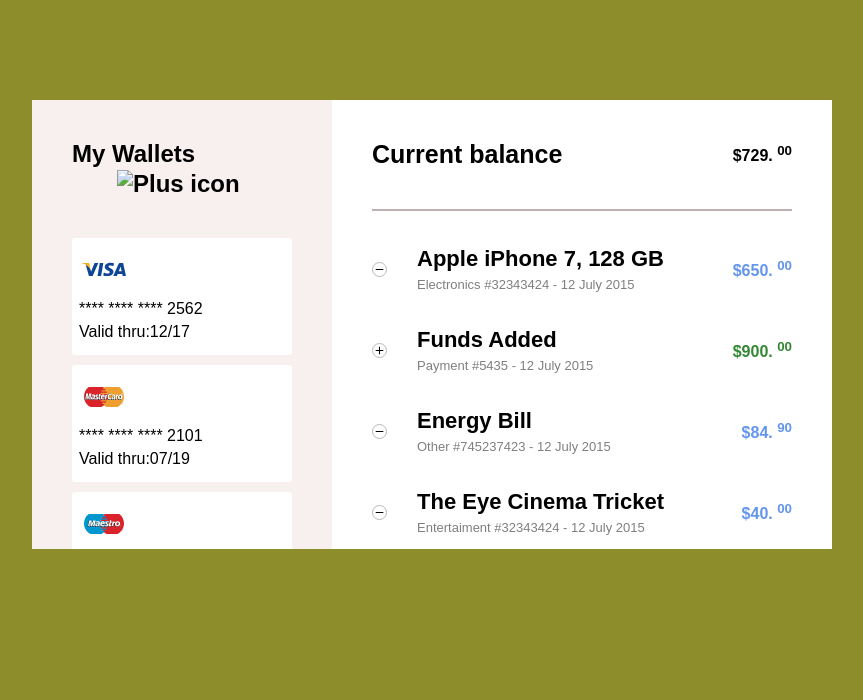
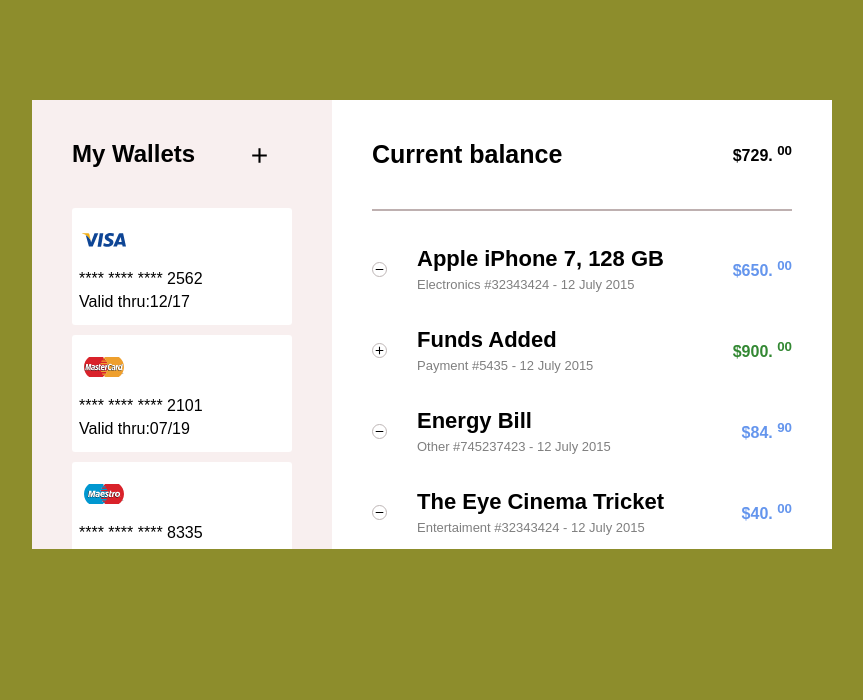
Before and after one commit to abubakr193/Card-Pay, a plain HTML site: page index.html in a window 1280 px wide. Shown: the whole page, without its empty margins (138-1001 px from the left). Drawn offline with Linux system fonts and the light colour scheme.

Commit message:
yana karoche

```diff
--- a/index.html
+++ b/index.html
@@ -16,7 +16,7 @@
   <div class="container">
     <form class="form" action="https://echo.htmlacademy.ru/" method="POST">
       <h2 class="form__heading">
-        My Wallets <img class="form__heading__plus-icon" src="./assets/img/plus.svg" alt="Plus icon" width="25" height="25">
+        My Wallets <img class="form__heading__plus-icon" src="./img/plus.svg" alt="Plus icon" width="25" height="25">
       </h2>
 
           <label class="form__label">
```
